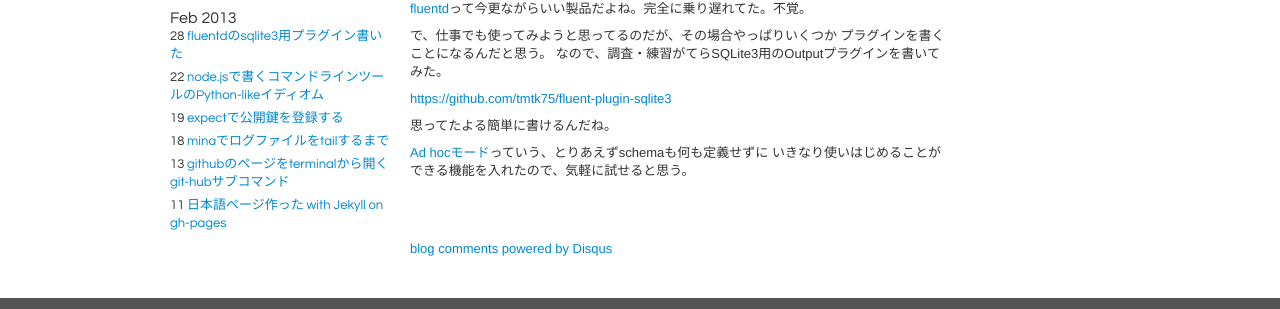
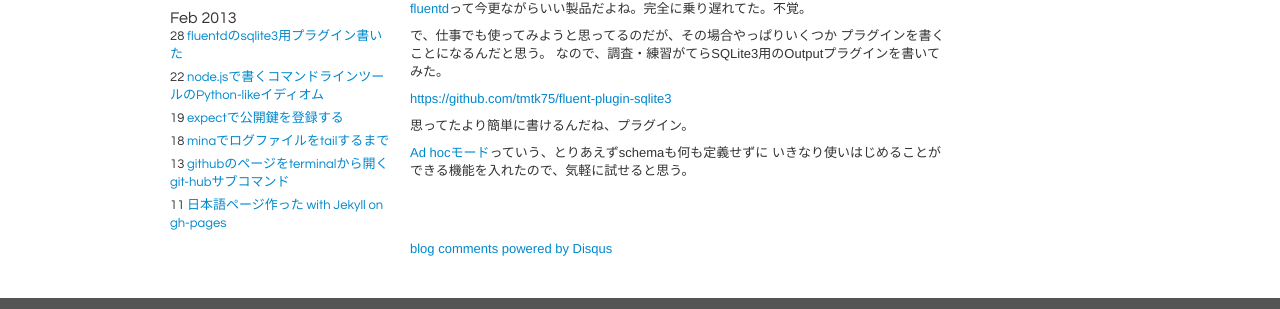
Before and after one commit to tmtk75/tmtk75.github.io, a Jekyll site: the page built from _posts/2013-02-28-created_fluent-plugin-sqlite3_for_my_training.ja.md, in a window 1280 px wide. Shown: the part 166-475 px from the top of the page. Built offline with Jekyll 4.4.1, drawn with Linux system fonts in a browser that asks for light colours; comment, search, counter and statistics services are not loaded.

Commit message:
correct a typo

```diff
--- a/_posts/2013-02-28-created_fluent-plugin-sqlite3_for_my_training.ja.md
+++ b/_posts/2013-02-28-created_fluent-plugin-sqlite3_for_my_training.ja.md
@@ -17,7 +17,7 @@ modified-date: 2013-02-28 09:06:29 +0900
 <https://github.com/tmtk75/fluent-plugin-sqlite3>
 
 
-思ってたよる簡単に書けるんだね。
+思ってたより簡単に書けるんだね、プラグイン。
 
 [Ad hocモード][adhoc]っていう、とりあえずschemaも何も定義せずに
 いきなり使いはじめることができる機能を入れたので、気軽に試せると思う。
```
